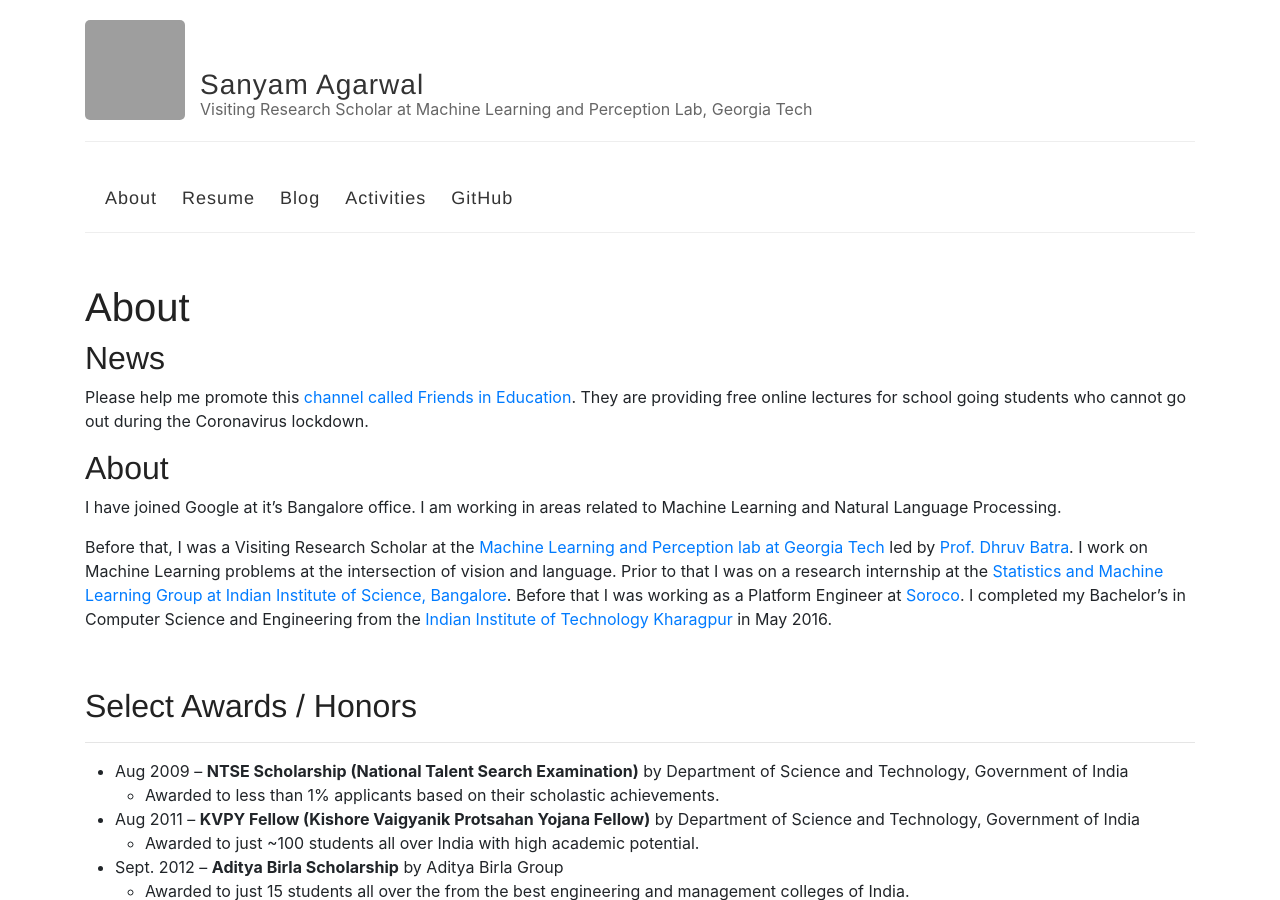
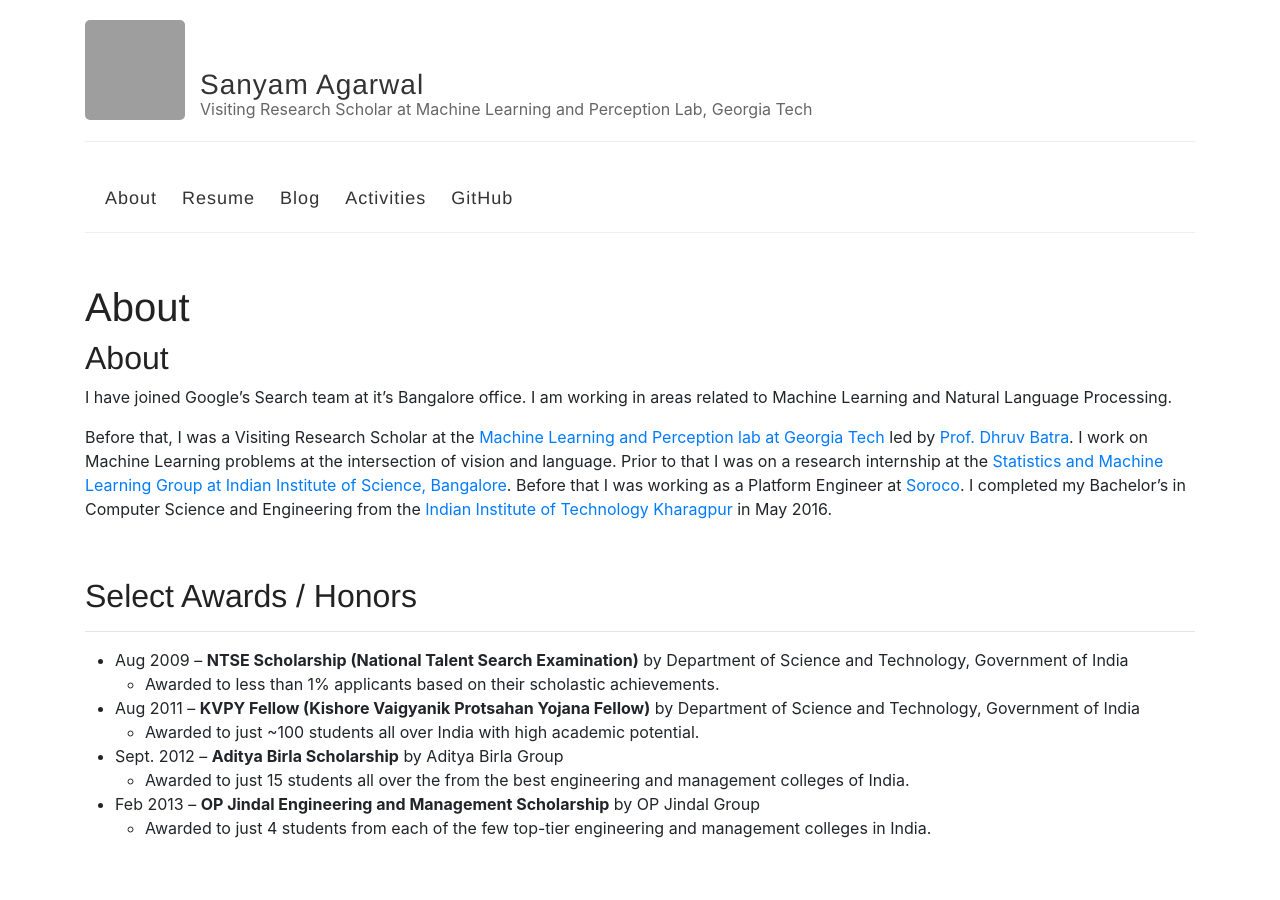
Before and after one commit to sanyam5/sanyam5.github.io, a Jekyll site: the page built from about.md, in a window 1280 px wide and 900 px high. Built offline with Jekyll 4.4.1, drawn with Linux system fonts in a browser that asks for light colours; grey boxes are pictures that could not be loaded.

Commit message:
Update about.md

```diff
--- a/about.md
+++ b/about.md
@@ -4,14 +4,10 @@
 permalink: /
 ---
 
-News
-----
-Please help me promote this [channel called Friends in Education](https://www.youtube.com/channel/UCM5WZUS-lGaajtWo2AvSHmA). They are providing free online lectures for school going students who cannot go out during the Coronavirus lockdown.
-
 
 About
 -----
-I have joined Google at it's Bangalore office. I am working in areas related to Machine Learning and Natural Language Processing.
+I have joined Google's Search team at it's Bangalore office. I am working in areas related to Machine Learning and Natural Language Processing.
 
 Before that, I was a Visiting Research Scholar at the [Machine Learning and Perception lab at Georgia Tech](http://mlp.cc.gatech.edu/) led by [Prof. Dhruv Batra](https://www.cc.gatech.edu/~dbatra/). I work on Machine Learning problems at the intersection of vision and language. Prior to that I was on a research internship at the [Statistics and Machine Learning Group at Indian Institute of Science, Bangalore](http://sml.csa.iisc.ernet.in/SML/). Before that I was working as a Platform Engineer at [Soroco](http://soroco.com/). I completed my Bachelor's in Computer Science and Engineering from the [Indian Institute of Technology Kharagpur](http://www.iitkgp.ac.in/) in May 2016.
 
```
